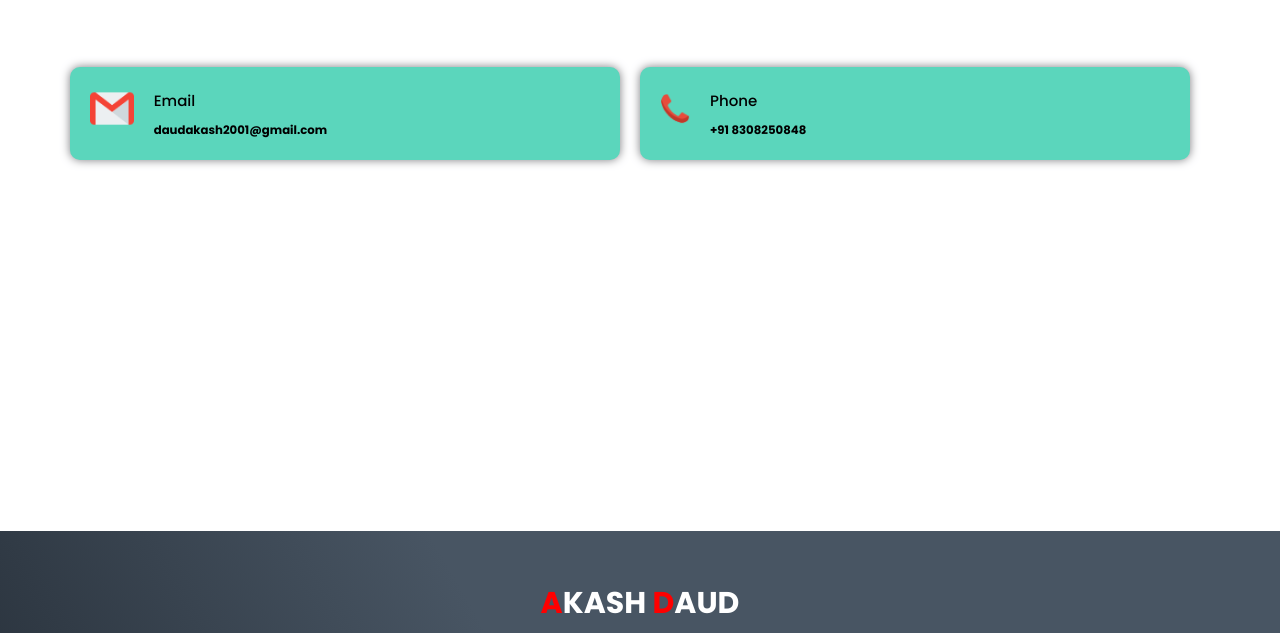
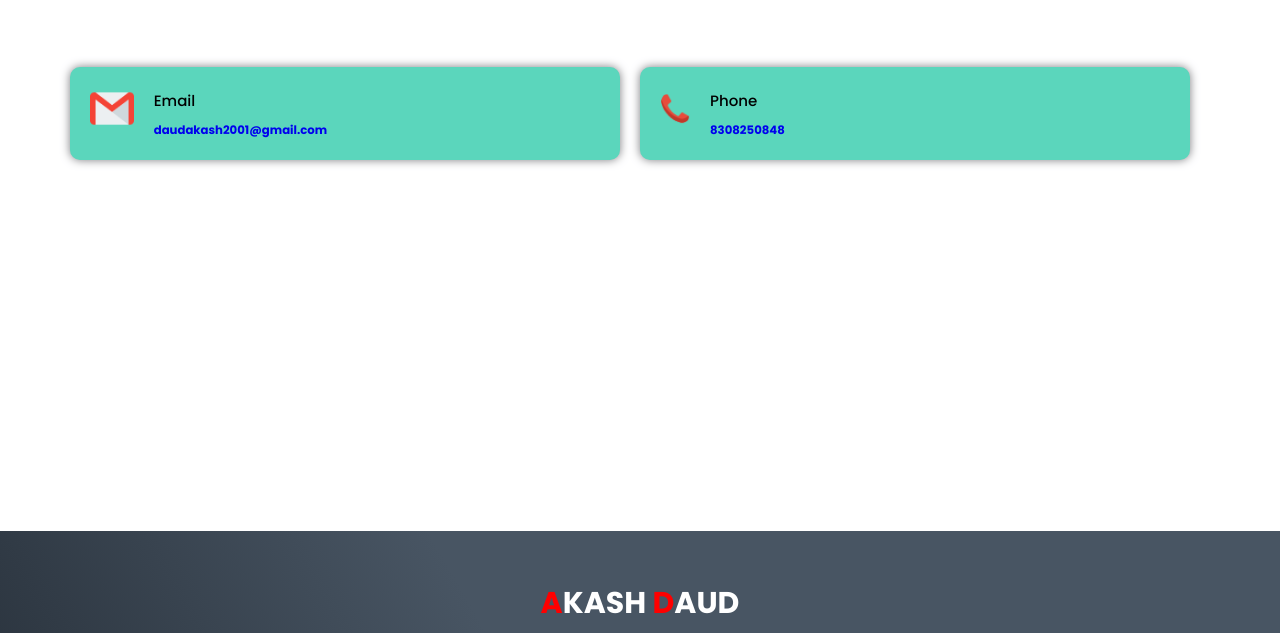
Before and after one commit to Akash-Daud/Portfolio, a website: page index.html in a window 1280 px wide. Shown: the part 3179-3812 px from the top of the page. Drawn offline with Linux system fonts and the light colour scheme; files whose address does not match are found by name.

Commit message:
Update index.html

```diff
--- a/index.html
+++ b/index.html
@@ -203,7 +203,7 @@
                         </div>
                         <div class="contact-info">
                             <h1>Email</h1>
-                            <h3>daudakash2001@gmail.com</h3>
+                            <h3><a href="mailto:daudakash2001@gmail.com">daudakash2001@gmail.com</a></h3>
                         </div>
                     </div>
                     <div class="contact-item">
@@ -213,7 +213,7 @@
                         </div>
                         <div class="contact-info">
                             <h1>Phone</h1>
-                            <h3>+91 8308250848</h3>
+                            <h3><a href="tel:+918308250848">8308250848</a></h3>
                         </div>
                     </div>
                 </div>
```
